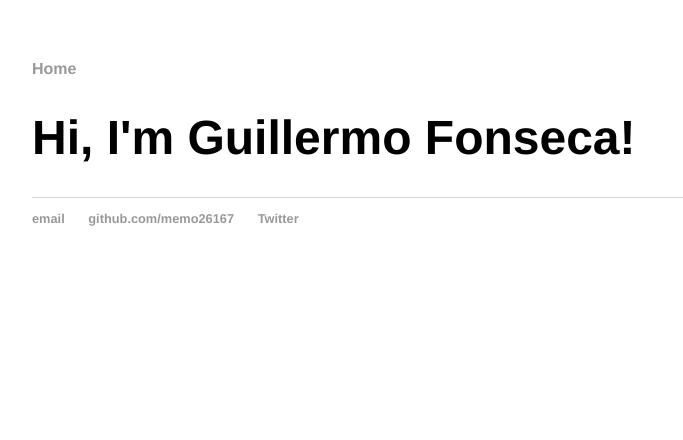
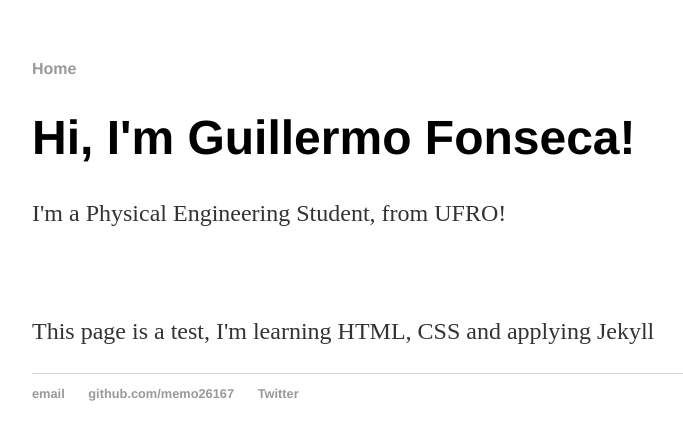
Before and after one commit to memo26167/memo26167.github.io, a Jekyll site: the page built from index.html, in a window 1280 px wide. Shown: the top 440 px of the page, without its empty margins (160-843 px from the left). Built offline with Jekyll 4.4.1, drawn with Linux system fonts in a browser that asks for light colours.

Commit message:
Pequeños cambios

```diff
--- a/css/main.css
+++ b/css/main.css
@@ -14,7 +14,7 @@ nav ul li, footer ul li {
 }
 a {
     text-decoration: none;
-    color: #999;
+    color: #999999;
 }
 a:hover {
     text-decoration: underline;
@@ -26,7 +26,7 @@ h1 {
 p {
     font-size: 1.5em;
     line-height: 1.4em;
-    color: #333;
+    color: #333333;
 }
 footer {
     border-top: 1px solid #d5d5d5;
--- a/index.html
+++ b/index.html
@@ -4,5 +4,7 @@ title: Guillermo Fonseca
 ---
 <div class="blurb">
   <h1>Hi, I'm Guillermo Fonseca!</h1>
-  <p></p>
+  <p>I'm a Physical Engineering Student, from UFRO!</p>
+  <br> <br />
+  <p>This page is a test, I'm learning HTML, CSS and applying Jekyll</p>
   </div> <!-- /.blurb -->
```
